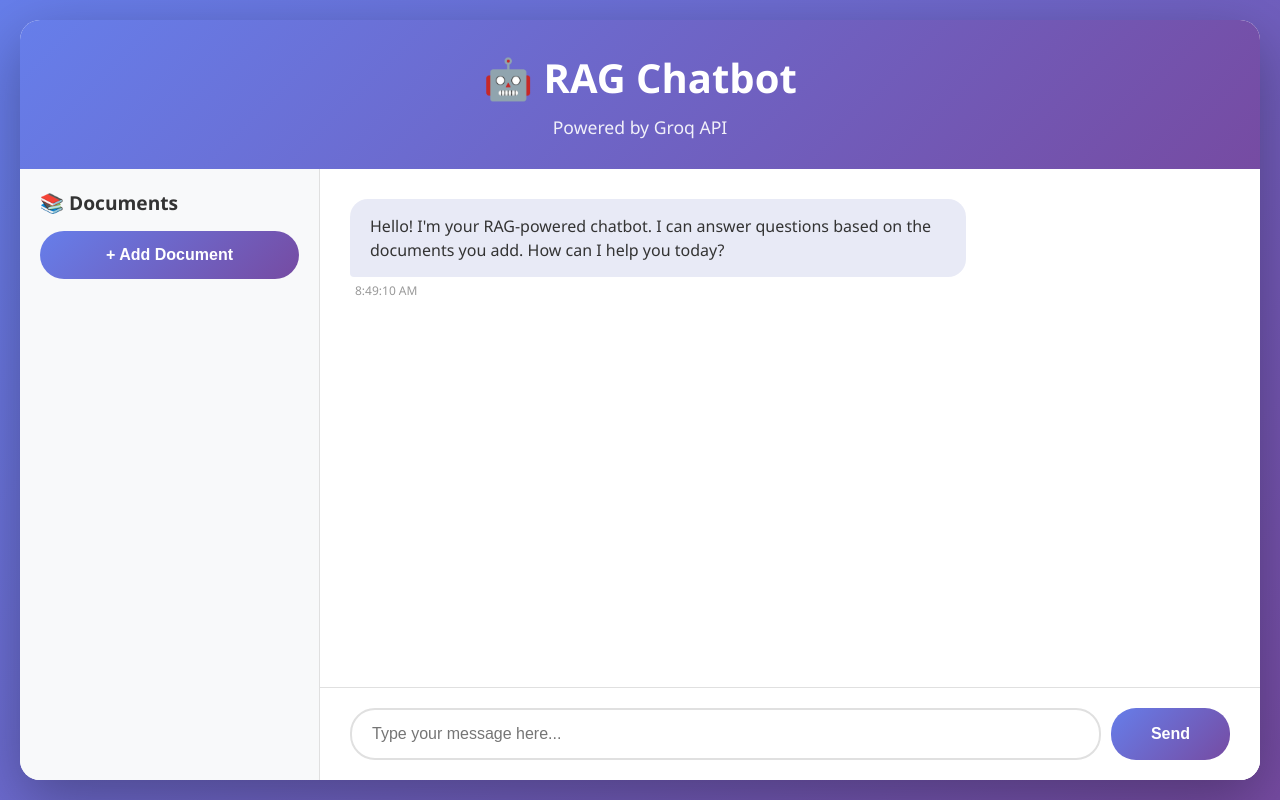
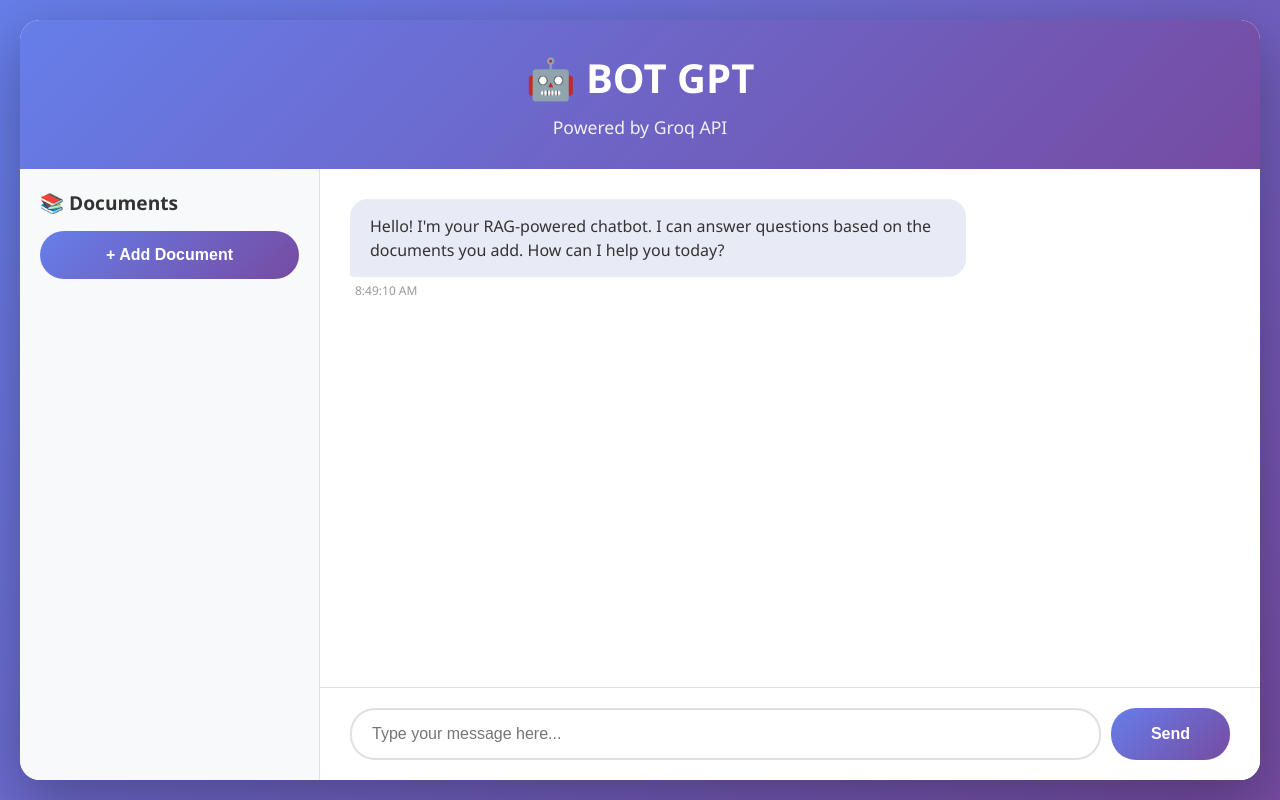
Before and after one commit to Aryangupta-23/Chatbot, a website: page public/index.html in a window 1280 px wide. Drawn offline with Linux system fonts and the light colour scheme; no server answers.

Commit message:
updated names

```diff
--- a/public/index.html
+++ b/public/index.html
@@ -9,7 +9,7 @@
 <body>
     <div class="container">
         <header>
-            <h1>🤖 RAG Chatbot</h1>
+            <h1>🤖 BOT GPT</h1>
             <p>Powered by Groq API</p>
         </header>
 
```
